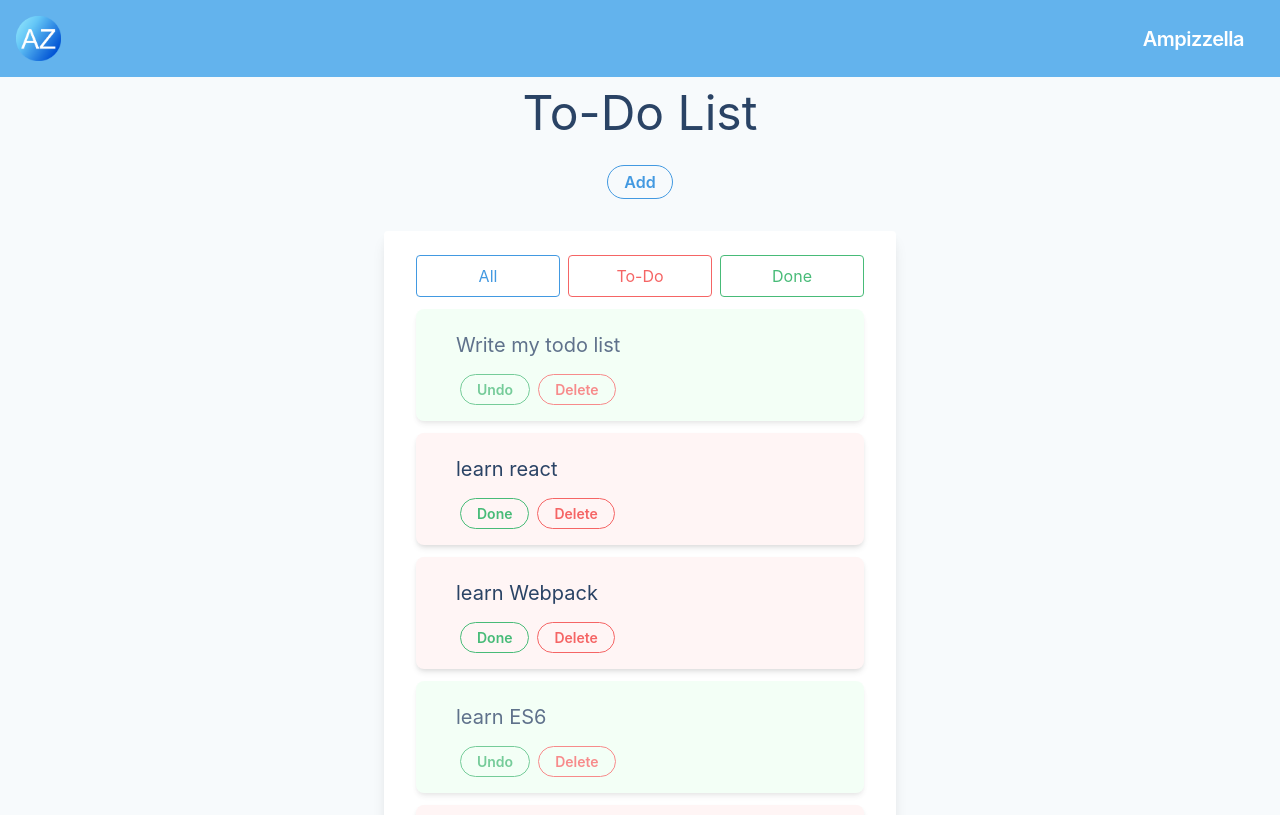
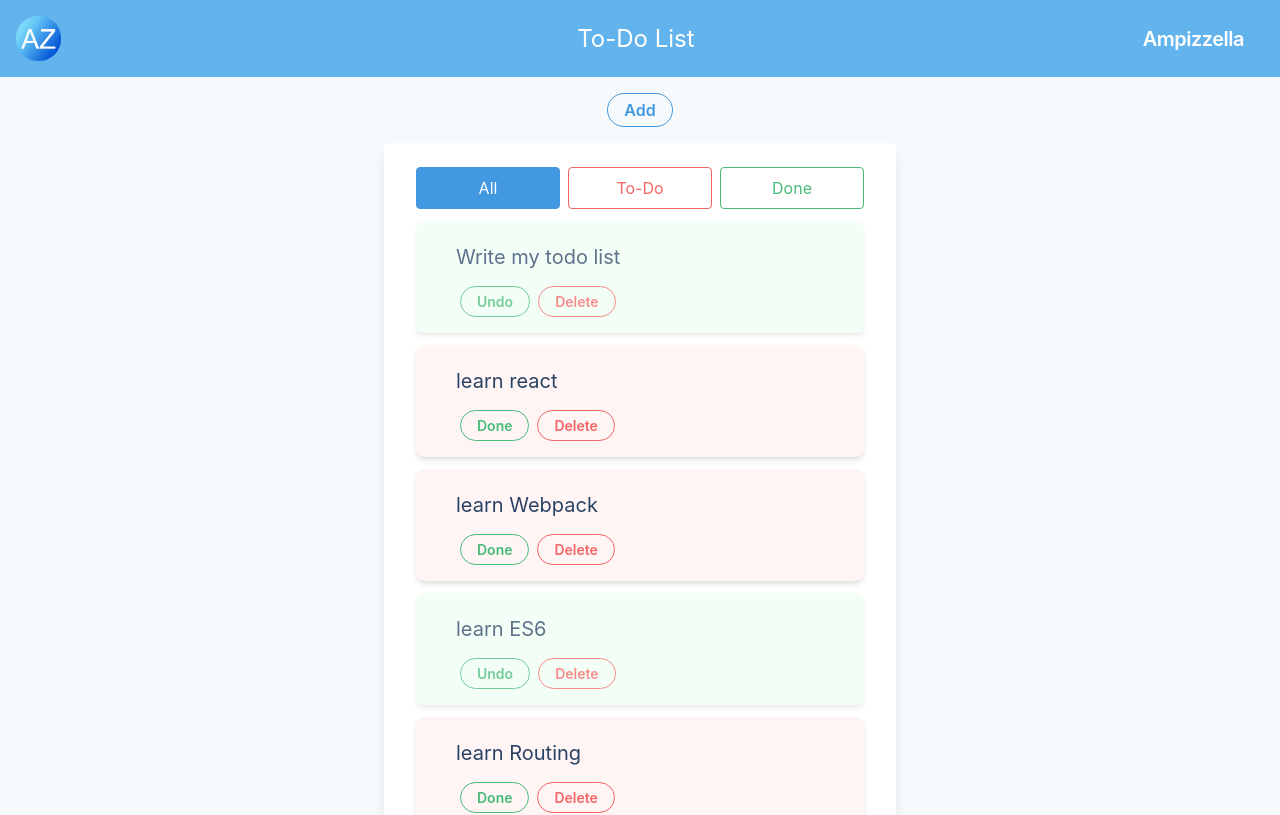
Before and after one commit to sergiopetruzzella/az-todo, a React (Create React App) app: page / in a window 1280 px wide. Shown: the top 815 px of the page. Built offline with nearby package versions, Linux system fonts and the light colour scheme.

Commit message:
Esto-es-como-un-merge

```diff
--- a/src/App.js
+++ b/src/App.js
@@ -95,7 +95,6 @@ class TodoApp extends React.Component {
     return(
       <div className="todoForm">
         <Header />
-        <Title />
         <CreateForm addItem={this.addItem} />
         <TodoList items={itemstoshow} removeItem={this.removeItem} markTodoDone={this.markTodoDone} editTodo={this.editTodo} filter={this.filterTodos}
         />
--- a/src/components/header.js
+++ b/src/components/header.js
@@ -4,12 +4,12 @@ import React from 'react';
 class Header extends React.Component {
     render(){
       return(
-        <nav class="flex items-center justify-between flex-wrap bg-blue-400 p-4">
-          <div class="flex items-center flex-shrink-0 text-white mr-6">
+        <nav className="flex items-center justify-between flex-wrap bg-blue-400 p-4">
+          <div className="flex items-center flex-shrink-0 text-white mr-6">
             <img src='./Untitled-1.png' height="45" width="45"></img>
           </div>
-
-          <span class="text-center text-white font-semibold text-xl mx-5 tracking-tight">Ampizzella</span>
+          <p className="text-white text-2xl ml-16">To-Do List</p>
+          <p className="text-center text-white font-semibold text-xl mx-5 tracking-tight">Ampizzella</p>
 
         </nav>
       )
--- a/src/components/todolist.js
+++ b/src/components/todolist.js
@@ -10,7 +10,6 @@ class TodoList extends React.Component {
     this.showtodo = this.showtodo.bind(this);
     this.showdoit = this.showdoit.bind(this);
     this.state ={filtering : "all"};
-    this.state = {active1: false};
   }
   showall(){
     this.setState({filtering : "all"});
@@ -24,8 +23,54 @@ class TodoList extends React.Component {
     this.setState({filtering : "doit"});
     this.props.filter(this.state.filtering);
   }
-  onClickActive1(){
-    this.setState({active1: true});
+  switchStates(){
+    switch (this.state.filtering) {
+      case 'todo':
+        return (
+          <ul class="flex text-xs sm:text-base">
+          <li class="flex-1 mr-2">
+            <a onClick={this.showall} class="text-center block border border-blue-500 rounded py-2 px-4 bg-white text-blue-500 hover:bg-blue-500 hover:text-white">All</a>
+          </li>
+          <li class="flex-1 mr-2">
+            <a onClick={this.showtodo} class="text-center block bg-red-500 border border-red-500 rounded py-2 px-4 text-white hover:bg-red-500 hover:text-white" >To-Do</a>
+          </li>
+          <li class="text-center flex-1">
+            <a onClick={this.showdoit} class="text-center block border border-green-500 rounded py-2 px-4 bg-white text-green-500 hover:bg-green-500 hover:text-white">Done</a>
+          </li>
+        </ul>
+        );
+        case 'doit':
+        return (
+          <ul class="flex text-xs sm:text-base">
+          <li class="flex-1 mr-2">
+            <a onClick={this.showall} class="text-center block border border-blue-500 rounded py-2 px-2 sm:px-4 bg-white text-blue-500 hover:bg-blue-500 hover:text-white">All</a>
+          </li>
+          <li class="flex-1 mr-2">
+            <a onClick={this.showtodo} class="text-center block border border-red-500 rounded py-2 px-2 sm:px-4 bg-white text-red-500 hover:bg-red-500 hover:text-white" >To-Do</a>
+          </li>
+          <li class="text-center flex-1">
+            <a onClick={this.showdoit} class="text-center block bg-green-500 border border-green-500 rounded px-2 sm:px-4 text-white hover:bg-green-500 hover:text-white">Done</a>
+          </li>
+        </ul>
+        );
+        case 'all':
+        return (
+          <ul class="flex text-xs sm:text-base">
+          <li class="flex-1 mr-2">
+            <a onClick={this.showall} class="text-center text-white block bg-blue-500 border border-blue-500 rounded py-2 px-2 sm:px-4 text-white hover:bg-blue-500 hover:text-white">All</a>
+          </li>
+          <li class="flex-1 mr-2">
+            <a onClick={this.showtodo} class="text-center block border border-red-500 rounded py-2  bg-white text-red-500 px-2 sm:px-4 hover:bg-red-500 hover:text-white" >To-Do</a>
+          </li>
+          <li class="text-center flex-1">
+            <a onClick={this.showdoit} class="text-center block border border-green-500 rounded py-2 px-2 sm:px-4 bg-white text-green-500 hover:bg-green-500 hover:text-white">Done</a>
+          </li>
+        </ul>
+        );
+      default:
+      return null;
+        break;
+    }
   }
     render(){
       var items = this.props.items.map((item,index) =>{
@@ -44,21 +89,11 @@ class TodoList extends React.Component {
 
 
 
-<div className="w-full max-w-lg container mx-auto mt-0 sm:mt-2 ">
-    <div ref="form" className=" bg-white shadow-lg rounded px-4 sm:px-8 pt-6 pb-8 mb-4 mt-2 sm:mt-4  ">
-
-         <ul class="flex text-xs sm:text-base">
-          <li class="flex-1 mr-2">
-            <a onClick={this.showall} class="text-center block border border-blue-500 rounded py-2  px-2 sm:px-4 bg-white text-blue-500 hover:bg-blue-500 hover:text-white">All</a>
-          </li>
-          <li class="flex-1 mr-2">
-            <a onClick={this.showtodo} class="text-center block border border-red-500 rounded py-2  px-2 sm:px-4 bg-white text-red-500 hover:bg-red-500 hover:text-white" >To-Do</a>
-          </li>
-          <li class="text-center flex-1">
-            <a onClick={this.showdoit} class="text-center block border border-green-500 rounded py-2 px-2 sm:px-4 bg-white text-green-500 hover:bg-green-500 hover:text-white">Done</a>
-          </li>
-        </ul>
-
+<div className="w-full max-w-lg container mx-auto ">
+    <div ref="form" className=" bg-white shadow-lg rounded px-8 pt-6 pb-8 mb-4">
+        <div>
+          {this.switchStates(this.state.filtering)}
+        </div>
          <ul className="list-group">{items}</ul>
     </div>
 </div>
```
Also changed, not shown: src/components/todo.js (line endings or trailing spaces).
